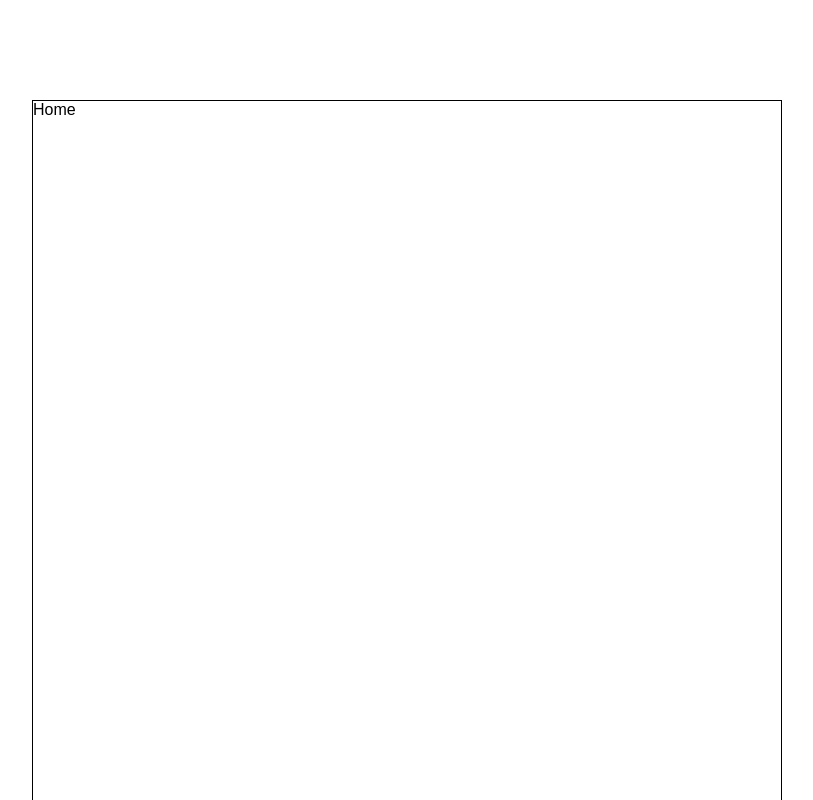
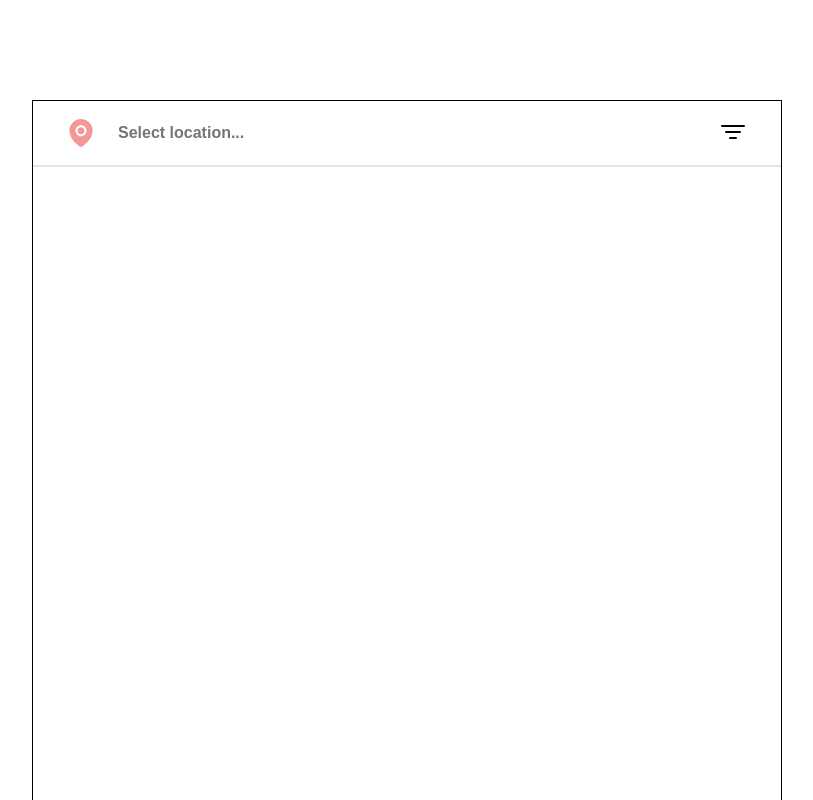
Before and after one commit to andresGuevaraRojas/homepage-liberet, a React (Create React App) app: page / in a window 1280 px wide. Shown: the top 800 px of the page, without its empty margins (233-1046 px from the left). Built offline with nearby package versions, Linux system fonts and the light colour scheme; a web font is replaced by a local one.

Commit message:
Se agrega el componente SearchBar

```diff
--- /dev/null
+++ b/src/components/SearchBar/SearchBar.js
@@ -0,0 +1,16 @@
+import style from "./SearchBar.module.css";
+import {AiFillEnvironment} from "react-icons/ai";
+import {BsFilter} from "react-icons/bs"
+function SearchBar(){
+    const handleClick = ()=>{
+        window.alert("Location!!");
+    }
+    return (
+        <div className={style.container} onClick={handleClick}>
+            <AiFillEnvironment className={`${style.icon} ${style.location}`}/>
+            <input className={style.input} placeholder="Select location..."/>
+            <BsFilter className={`${style.icon}`}/>
+        </div>
+    )
+}
+export default SearchBar;
--- /dev/null
+++ b/src/components/SearchBar/SearchBar.module.css
@@ -0,0 +1,24 @@
+.container{
+    padding: 1rem 2rem;
+    display: flex;
+    justify-content: space-around;
+    border-bottom: 2px solid var(--secondary-gray);
+}
+.icon{
+    font-size: 2rem;
+}
+.location{
+    color: var(--secondary-red);
+}
+.input{
+    flex: 1;
+    margin-left: 1rem;
+    margin-right: 1rem;
+    border: none;
+    padding: 5px;
+    font-size: 1rem;
+    font-weight: bold;
+}
+input:focus{
+    border: none;
+}
--- /dev/null
+++ b/src/components/SearchBar/index.js
@@ -0,0 +1,2 @@
+import SearchBar from "./SearchBar";
+export default SearchBar;
--- a/src/pages/Home/Home.js
+++ b/src/pages/Home/Home.js
@@ -1,8 +1,9 @@
+import SearchBar from "../../components/SearchBar";
 import "./Home.module.css";
 function Home(){
     return (
         <div>
-            Home
+            <SearchBar/>
         </div>
     )
 }
```
